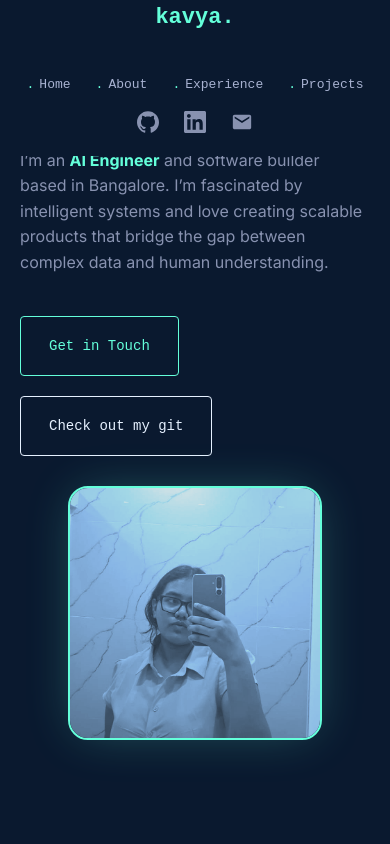
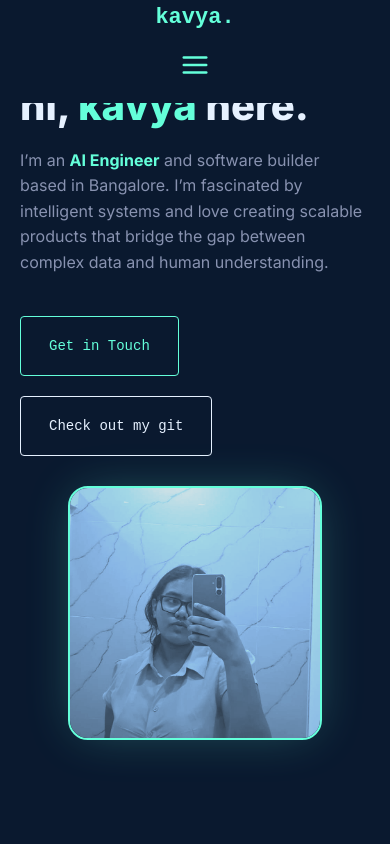
Before and after one commit to Kavya291/portfolio, a React (Vite) app: page / in a window 390 px wide. Shown: the top 844 px of the page. Built offline with nearby package versions, Linux system fonts and the light colour scheme.

Commit message:
cleaned up messy header in mobile view

```diff
--- a/src/Navbar.jsx
+++ b/src/Navbar.jsx
@@ -1,6 +1,17 @@
-import React from 'react';
+import React, { useState } from 'react';
 
 const Navbar = () => {
+  const [isOpen, setIsOpen] = useState(false); // State to handle menu toggle
+
+  const toggleMenu = () => {
+    setIsOpen(!isOpen);
+  };
+
+  // Function to close menu when a link is clicked
+  const closeMenu = () => {
+    setIsOpen(false);
+  };
+
   const iconStyle = {
     width: '22px',
     height: '22px',
@@ -9,81 +20,79 @@
     transition: 'fill 0.3s ease, transform 0.2s ease',
   };
 
-  const handleMouseEnter = (e) => {
-    e.target.style.fill = 'var(--green)';
-    e.target.style.transform = 'translateY(-3px)';
-  };
-
-  const handleMouseLeave = (e) => {
-    e.target.style.fill = 'var(--slate)';
-    e.target.style.transform = 'translateY(0)';
-  };
-
   const linkStyle = {
     fontFamily: 'var(--font-mono)',
     textDecoration: 'none',
     cursor: 'pointer',
-    fontSize: '13px',
+    fontSize: '16px', // Slightly bigger for mobile touch
     color: 'var(--light-slate)',
     transition: 'color 0.3s ease',
   };
 
   return (
-    // ADDED CLASS 'nav-container' HERE
     <nav className="nav-container" style={{
       display: 'flex',
       justifyContent: 'space-between',
       alignItems: 'center',
     }}>
 
-      {/* LEFT SIDE: Logo + Links */}
-      <div style={{ display: 'flex', alignItems: 'center', gap: '40px', flexWrap: 'wrap', justifyContent: 'center' }}>
-
-        {/* Logo */}
+      {/* 1. LOGO */}
       <a href="/" style={{
         fontSize: '22px',
         fontWeight: 'bold',
         color: 'var(--green)',
         fontFamily: 'var(--font-mono)',
-          textDecoration: 'none'
+        textDecoration: 'none',
+        zIndex: 1002 // Ensures logo stays visible
       }}>
         kavya.
       </a>
 
-        {/* Nav Links */}
-        <div style={{ display: 'flex', gap: '25px' }}>
+      {/* 2. HAMBURGER ICON (Visible only on Mobile) */}
+      <div className="hamburger" onClick={toggleMenu}>
+        {isOpen ? (
+          /* Close Icon (X) */
+          <svg width="30" height="30" viewBox="0 0 24 24" fill="none" stroke="var(--green)" strokeWidth="2" strokeLinecap="round" strokeLinejoin="round">
+            <line x1="18" y1="6" x2="6" y2="18"></line>
+            <line x1="6" y1="6" x2="18" y2="18"></line>
+          </svg>
+        ) : (
+          /* Hamburger Icon (3 Lines) */
+          <svg width="30" height="30" viewBox="0 0 24 24" fill="none" stroke="var(--green)" strokeWidth="2" strokeLinecap="round" strokeLinejoin="round">
+            <line x1="3" y1="12" x2="21" y2="12"></line>
+            <line x1="3" y1="6" x2="21" y2="6"></line>
+            <line x1="3" y1="18" x2="21" y2="18"></line>
+          </svg>
+        )}
+      </div>
+
+      {/* 3. NAV LINKS (Slides in on Mobile) */}
+      <div className={`nav-menu ${isOpen ? 'active' : ''}`}>
+
         {['Home', 'About', 'Experience', 'Projects'].map((item) => (
           <a
             key={item}
-              // Fix: Home scrolls to top (#), others scroll to ID
             href={item === 'Home' ? '#' : `#${item.toLowerCase()}`}
             style={linkStyle}
-              onMouseEnter={(e) => e.target.style.color = 'var(--green)'}
-              onMouseLeave={(e) => e.target.style.color = 'var(--light-slate)'}
+            onClick={closeMenu} // Closes menu when clicked
           >
             <span style={{ color: 'var(--green)', marginRight: '5px' }}>.</span>{item}
           </a>
         ))}
-        </div>
+
+        {/* Social Icons (Inside menu on mobile) */}
+        <div style={{ display: 'flex', gap: '25px', marginTop: '20px' }}>
+          <a href="https://github.com/Kavya291" target="_blank" rel="noreferrer">
+            <svg style={iconStyle} viewBox="0 0 24 24"><path d="M12 .297c-6.63 0-12 5.373-12 12 0 5.303 3.438 9.8 8.205 11.385.6.113.82-.258.82-.577 0-.285-.01-1.04-.015-2.04-3.338.724-4.042-1.61-4.042-1.61C4.422 18.07 3.633 17.7 3.633 17.7c-1.087-.744.084-.729.084-.729 1.205.084 1.838 1.236 1.838 1.236 1.07 1.835 2.809 1.305 3.495.998.108-.776.42-1.305.763-1.605-2.665-.3-5.466-1.332-5.466-5.93 0-1.31.465-2.38 1.235-3.22-.135-.303-.54-1.523.105-3.176 0 0 1.005-.322 3.3 1.23.96-.267 1.98-.399 3-.405 1.02.006 2.04.138 3 .405 2.28-1.552 3.285-1.23 3.285-1.23.645 1.653.24 2.873.12 3.176.765.84 1.23 1.91 1.23 3.22 0 4.61-2.805 5.625-5.475 5.92.42.36.81 1.096.81 2.22 0 1.606-.015 2.896-.015 3.286 0 .315.21.69.825.57C20.565 22.092 24 17.592 24 12.297c0-6.627-5.373-12-12-12"/></svg>
+          </a>
+          <a href="https://linkedin.com/in/kavyamm" target="_blank" rel="noreferrer">
+             <svg style={iconStyle} viewBox="0 0 24 24"><path d="M20.447 20.452h-3.554v-5.569c0-1.328-.027-3.037-1.852-3.037-1.853 0-2.136 1.445-2.136 2.939v5.667H9.351V9h3.414v1.561h.046c.477-.9 1.637-1.85 3.37-1.85 3.601 0 4.267 2.37 4.267 5.455v6.286zM5.337 7.433c-1.144 0-2.063-.926-2.063-2.065 0-1.138.92-2.063 2.063-2.063 1.14 0 2.064.925 2.064 2.063 0 1.139-.925 2.065-2.064 2.065zm1.782 13.019H3.555V9h3.564v11.452zM22.225 0H1.771C.792 0 0 .774 0 1.729v20.542C0 23.227.792 24 1.771 24h20.451C23.2 24 24 23.227 24 22.271V1.729C24 .774 23.2 0 22.222 0h.003z"/></svg>
+          </a>
+          <a href="https://mail.google.com/mail/?view=cm&fs=1&to=kavya200267@gmail.com" target="_blank" rel="noreferrer">
+             <svg style={iconStyle} viewBox="0 0 24 24"><path d="M20 4H4c-1.1 0-1.99.9-1.99 2L2 18c0 1.1.9 2 2 2h16c1.1 0 2-.9 2-2V6c0-1.1-.9-2-2-2zm0 4l-8 5-8-5V6l8 5 8-5v2z"/></svg>
+          </a>
         </div>
 
-      {/* RIGHT SIDE: Social Icons */}
-      <div className="social-icons" style={{ display: 'flex', gap: '25px', alignItems: 'center' }}>
-        <a href="https://github.com/Kavya291" target="_blank" rel="noreferrer">
-          <svg style={iconStyle} viewBox="0 0 24 24" onMouseEnter={handleMouseEnter} onMouseLeave={handleMouseLeave}>
-            <path d="M12 .297c-6.63 0-12 5.373-12 12 0 5.303 3.438 9.8 8.205 11.385.6.113.82-.258.82-.577 0-.285-.01-1.04-.015-2.04-3.338.724-4.042-1.61-4.042-1.61C4.422 18.07 3.633 17.7 3.633 17.7c-1.087-.744.084-.729.084-.729 1.205.084 1.838 1.236 1.838 1.236 1.07 1.835 2.809 1.305 3.495.998.108-.776.42-1.305.763-1.605-2.665-.3-5.466-1.332-5.466-5.93 0-1.31.465-2.38 1.235-3.22-.135-.303-.54-1.523.105-3.176 0 0 1.005-.322 3.3 1.23.96-.267 1.98-.399 3-.405 1.02.006 2.04.138 3 .405 2.28-1.552 3.285-1.23 3.285-1.23.645 1.653.24 2.873.12 3.176.765.84 1.23 1.91 1.23 3.22 0 4.61-2.805 5.625-5.475 5.92.42.36.81 1.096.81 2.22 0 1.606-.015 2.896-.015 3.286 0 .315.21.69.825.57C20.565 22.092 24 17.592 24 12.297c0-6.627-5.373-12-12-12"/>
-          </svg>
-        </a>
-        <a href="https://linkedin.com/in/kavyamm" target="_blank" rel="noreferrer">
-          <svg style={iconStyle} viewBox="0 0 24 24" onMouseEnter={handleMouseEnter} onMouseLeave={handleMouseLeave}>
-            <path d="M20.447 20.452h-3.554v-5.569c0-1.328-.027-3.037-1.852-3.037-1.853 0-2.136 1.445-2.136 2.939v5.667H9.351V9h3.414v1.561h.046c.477-.9 1.637-1.85 3.37-1.85 3.601 0 4.267 2.37 4.267 5.455v6.286zM5.337 7.433c-1.144 0-2.063-.926-2.063-2.065 0-1.138.92-2.063 2.063-2.063 1.14 0 2.064.925 2.064 2.063 0 1.139-.925 2.065-2.064 2.065zm1.782 13.019H3.555V9h3.564v11.452zM22.225 0H1.771C.792 0 0 .774 0 1.729v20.542C0 23.227.792 24 1.771 24h20.451C23.2 24 24 23.227 24 22.271V1.729C24 .774 23.2 0 22.222 0h.003z"/>
-          </svg>
-        </a>
-        <a href="https://mail.google.com/mail/?view=cm&fs=1&to=kavya200267@gmail.com" target="_blank" rel="noreferrer">
-          <svg style={iconStyle} viewBox="0 0 24 24" onMouseEnter={handleMouseEnter} onMouseLeave={handleMouseLeave}>
-            <path d="M20 4H4c-1.1 0-1.99.9-1.99 2L2 18c0 1.1.9 2 2 2h16c1.1 0 2-.9 2-2V6c0-1.1-.9-2-2-2zm0 4l-8 5-8-5V6l8 5 8-5v2z"/>
-          </svg>
-        </a>
       </div>
     </nav>
   );
--- a/src/index.css
+++ b/src/index.css
@@ -149,3 +149,50 @@
   .section-content { max-width: 1400px; }
   .section-content p, .section-content li { font-size: 20px !important; }
 }
+
+/* --- NAVBAR STYLES --- */
+
+/* 1. Default Desktop View (Clean Row) */
+.nav-menu {
+  display: flex;
+  gap: 25px;
+  align-items: center;
+}
+
+.hamburger {
+  display: none; /* Hidden on laptop/desktop */
+  cursor: pointer;
+  background: transparent;
+  border: none;
+  z-index: 1001; /* Above everything */
+}
+
+/* 2. Mobile View (The Fix) */
+@media (max-width: 768px) {
+
+  /* Show the 3-line bar */
+  .hamburger {
+    display: block;
+  }
+
+  /* Hide the desktop links by default */
+  .nav-menu {
+    position: fixed;
+    top: 0;
+    right: -100%; /* Hidden off-screen to the right */
+    height: 100vh;
+    width: 70%; /* Takes up 70% of screen */
+    background-color: #112240; /* Light Navy */
+    flex-direction: column;
+    justify-content: center;
+    align-items: center;
+    gap: 40px;
+    transition: right 0.3s ease-in-out; /* Smooth slide animation */
+    box-shadow: -10px 0px 30px -15px rgba(2, 12, 27, 0.7);
+  }
+
+  /* When menu is open, slide it in */
+  .nav-menu.active {
+    right: 0;
+  }
+}
```
Lines whose indentation alone changed are shown as unchanged.
